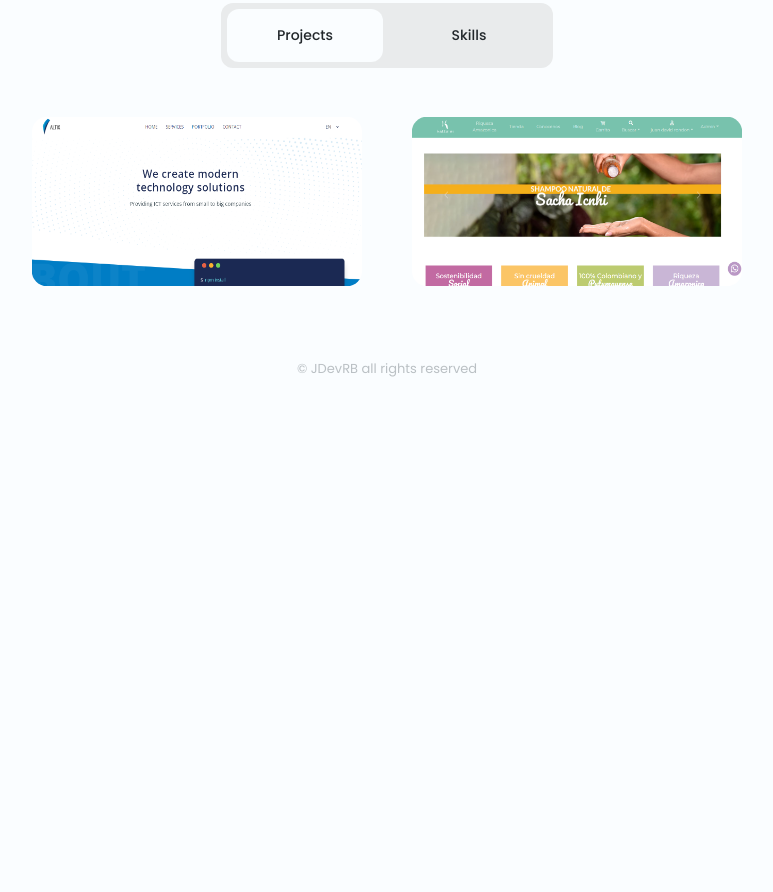
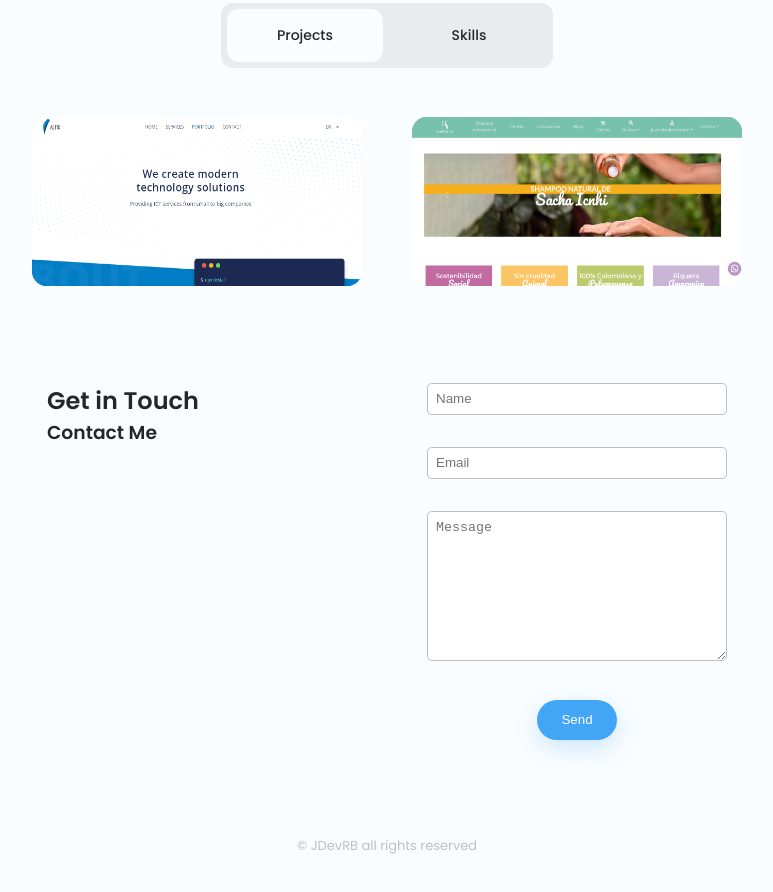
Before and after one commit to jdrb2098/portfolio1, a plain HTML site: page index.html in a window 1280 px wide. Shown: the part 1040-1932 px from the top of the page, without its empty margins (253-1026 px from the left). Before the commit the page ends 1459 px from the top, so only its background shows below. Drawn offline with nearby package versions, Linux system fonts and the light colour scheme.

Commit message:
contact form

```diff
--- a/assets/css/styles.css
+++ b/assets/css/styles.css
@@ -624,6 +624,46 @@ body.dark-theme{
 .fillter-tab-active{
     background-color: var(--body-color);
 }
+/*=============== CONTACT ===============*/
+.contact{
+  display: flex;
+  flex-direction: column;
+  align-items: center;
+}
+.contact__titles{
+  width: 300px;
+  text-align: center
+}
+.contact__form form{
+  display: flex;
+  flex-direction: column;
+  gap: 2rem ;
+}
+.contact__form input{
+  width: 300px;
+  height: 2rem;
+  border-radius: 0.3rem;
+  border: 1px solid #BABFC4;
+  padding: 0.5rem;
+}
+.contact__form input:focus label {
+  border-color: yellow; /* WHEN "input:blur" <label> border-color should be yellow */
+}
+.contact__form textarea{
+  width: 300px;
+  height: 150px;
+  border-radius: 0.3rem;
+  border: 1px solid #BABFC4;
+  padding: 0.5rem;
+  accent-color: #0085f2;
+}
+.contact button{
+  border: 0px;
+  align-self: center;
+  border-radius: 2rem;
+  height: 40px;
+  cursor: pointer;
+}
 /*=============== FOOTER ===============*/
 .footer__copy{
     display: block;
@@ -763,4 +803,15 @@ body.dark-theme{
       .footer__copy {
         margin: 4.5rem 0 2.5rem;
       }
+      .contact{
+        flex-direction: row;
+        margin: 6rem auto;
+        justify-content: center;
+        gap: 5rem;
+      }
+      .contact__titles{
+        align-self: flex-start;
+        text-align: inherit;
+      }
+
 }
--- a/index.html
+++ b/index.html
@@ -284,6 +284,28 @@
                     </div>
                 </div>
             </section>
+
+            <section class="contact container">
+                <div class="contact__titles">
+                    <h2>Get in Touch</h2>
+                    <h3>Contact Me</h3>
+                </div>
+                <div class="contact__form">
+                    <form action="https://formspree.io/f/mpzbklgw" method="POST">
+                        <label>
+                            <input name="name" placeholder="Name">
+                        </label>
+                        <label>
+                            <input type="email" name="email" placeholder="Email">
+                        </label>
+                        <label>
+                            <textarea name="message" placeholder="Message"></textarea>
+                        </label>
+                        <!-- your other form fields go here -->
+                        <button class="button" type="submit">Send</button>
+                        </form>
+                </div>
+            </section>
         </main>
 
         <!--=============== FOOTER ===============-->
```
